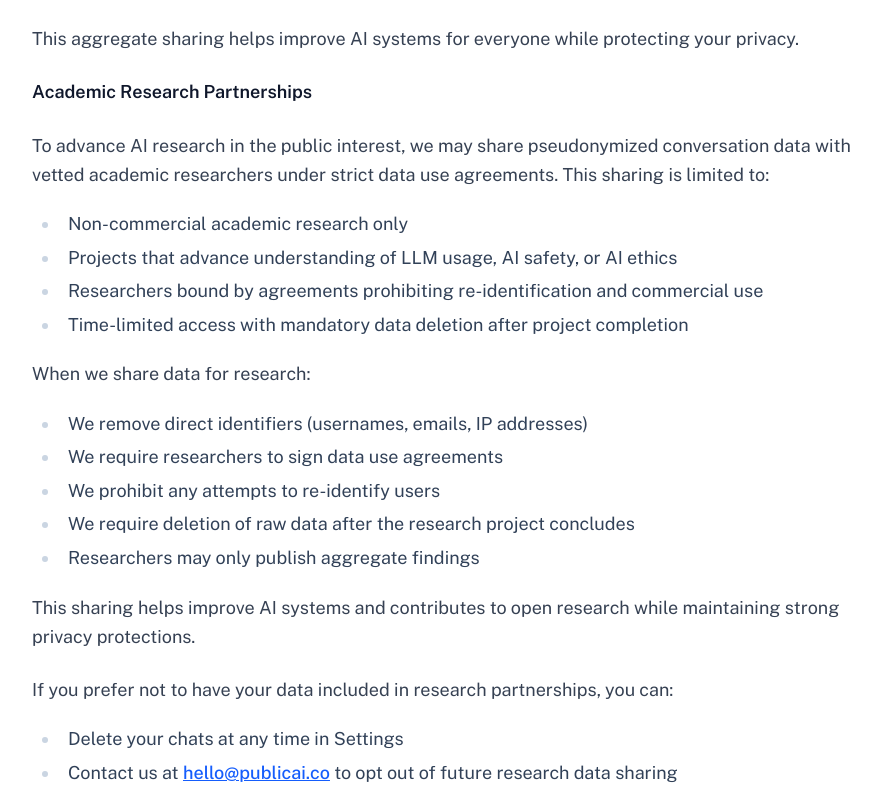
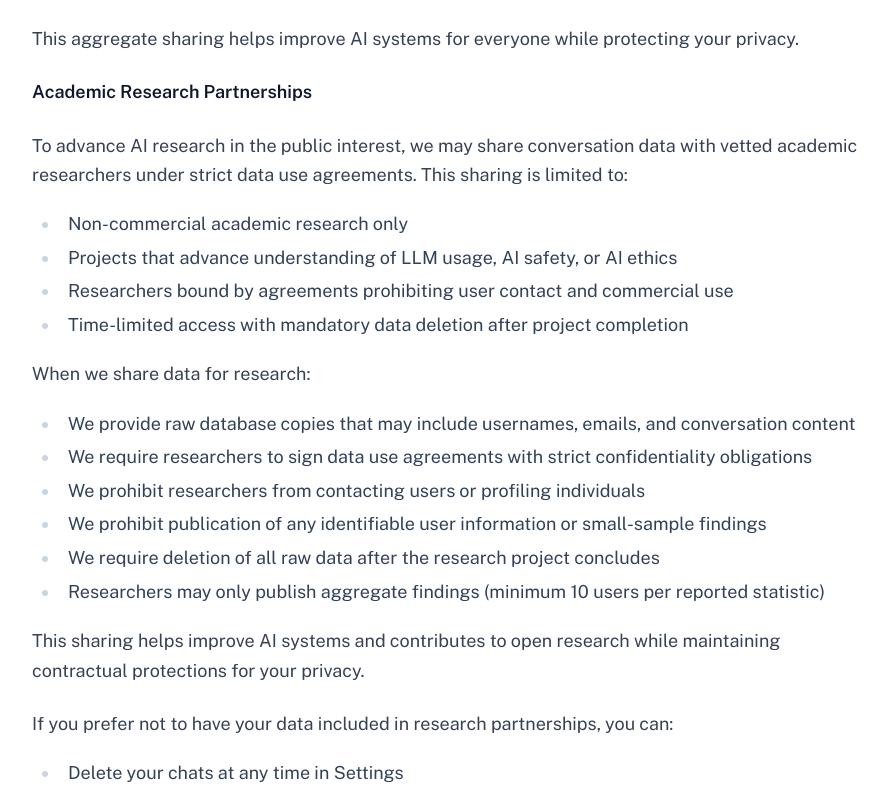
Before and after one commit to forpublicai/publicai.co, a Next.js app: page /tc in a window 1280 px wide. Shown: the part 7228-8020 px from the top of the page, without its empty margins (184-1071 px from the left). Built offline with nearby package versions, Linux system fonts and the light colour scheme.

Commit message:
update tc

```diff
--- a/src/app/tc/page.mdx
+++ b/src/app/tc/page.mdx
@@ -169,27 +169,28 @@ This aggregate sharing helps improve AI systems for everyone while protecting yo
 
 **Academic Research Partnerships**
 
-To advance AI research in the public interest, we may share pseudonymized conversation data with vetted academic researchers under strict data use agreements. This sharing is limited to:
+To advance AI research in the public interest, we may share conversation data with vetted academic researchers under strict data use agreements. This sharing is limited to:
 
 - Non-commercial academic research only
 - Projects that advance understanding of LLM usage, AI safety, or AI ethics
-- Researchers bound by agreements prohibiting re-identification and commercial use
+- Researchers bound by agreements prohibiting user contact and commercial use
 - Time-limited access with mandatory data deletion after project completion
 
 When we share data for research:
 
-- We remove direct identifiers (usernames, emails, IP addresses)
-- We require researchers to sign data use agreements
-- We prohibit any attempts to re-identify users
-- We require deletion of raw data after the research project concludes
-- Researchers may only publish aggregate findings
+- We provide raw database copies that may include usernames, emails, and conversation content
+- We require researchers to sign data use agreements with strict confidentiality obligations
+- We prohibit researchers from contacting users or profiling individuals
+- We prohibit publication of any identifiable user information or small-sample findings
+- We require deletion of all raw data after the research project concludes
+- Researchers may only publish aggregate findings (minimum 10 users per reported statistic)
 
-This sharing helps improve AI systems and contributes to open research while maintaining strong privacy protections.
+This sharing helps improve AI systems and contributes to open research while maintaining contractual protections for your privacy.
 
 If you prefer not to have your data included in research partnerships, you can:
 
 - Delete your chats at any time in Settings
-- Contact us at hello@publicai.co to opt out of future research data sharing
+- Contact us at support@publicai.co to opt out of future research data sharing
 
 ### 2.5 Retention, Deletion, and Export
 
```
